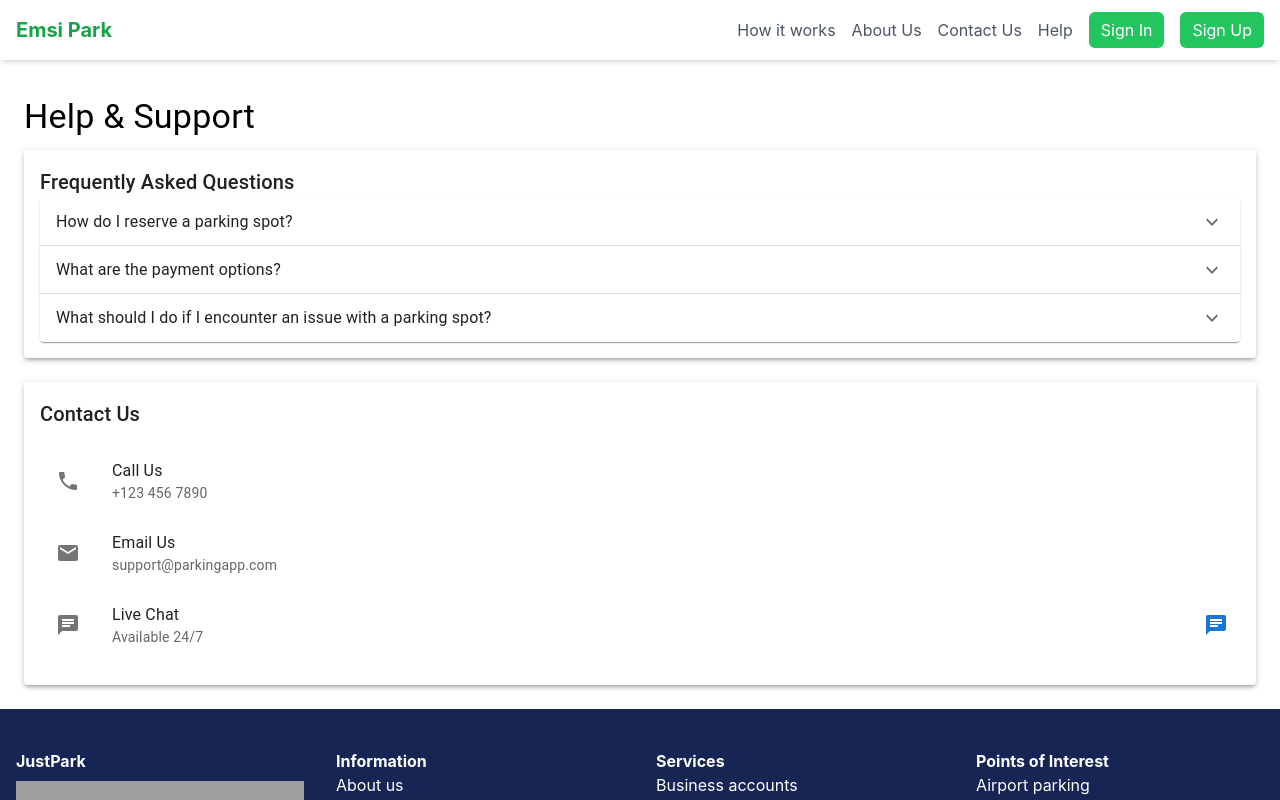
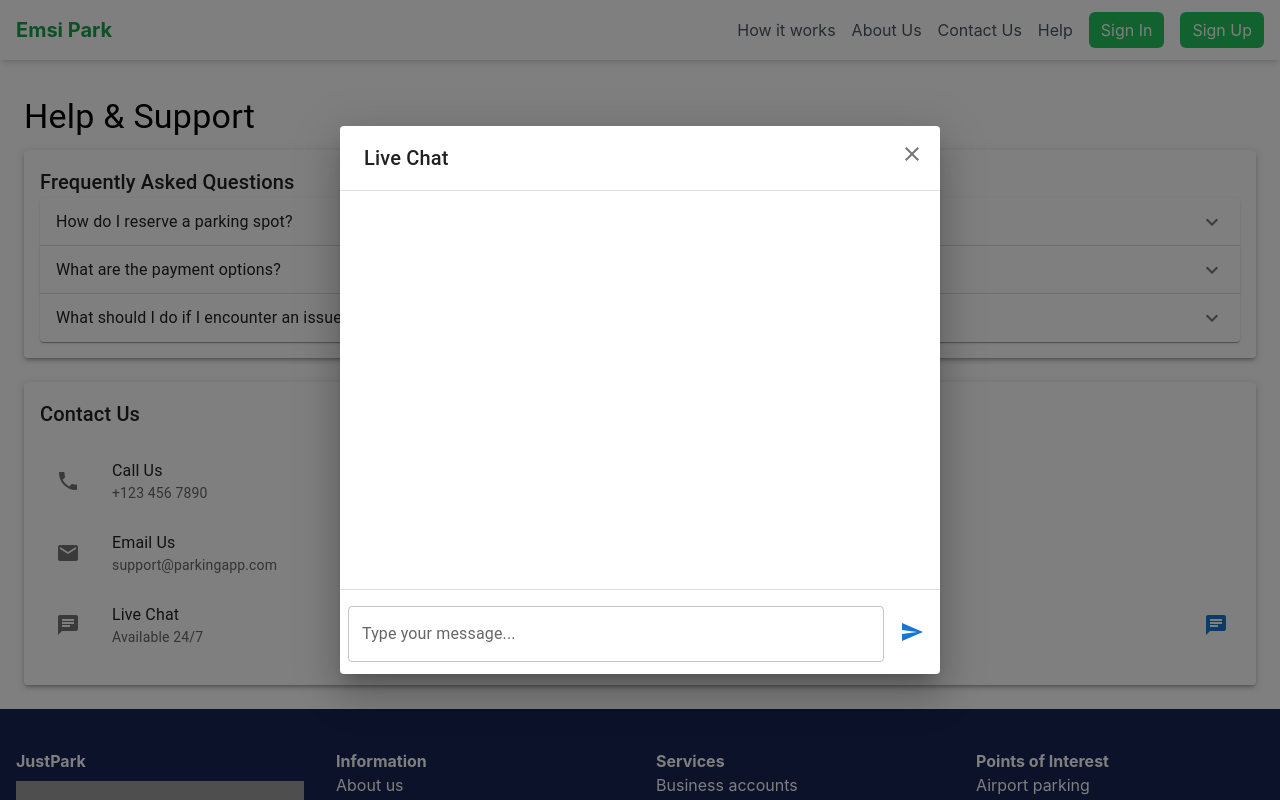
Before and after one commit to HAMZAELALOUI/smart_parking_app, a React (Create React App) app in the folder front_end/: page /help in a window 1280 px wide. Both pictures are taken after a click on the button "chat". Shown: the top 800 px of the page. Built offline with nearby package versions, Linux system fonts and the light colour scheme; grey boxes are pictures that could not be loaded.

Commit message:
add live chat design

```diff
--- a/front_end/src/components/HelpSection.jsx
+++ b/front_end/src/components/HelpSection.jsx
@@ -1,16 +1,50 @@
-import React from 'react';
-import { Typography, Paper, Box, Accordion, AccordionSummary, AccordionDetails, List, ListItem, ListItemIcon, ListItemText, Divider, IconButton, Link, Badge } from '@mui/material';
+import React, { useState } from 'react';
+import {
+  Typography, Paper, Box, Accordion, AccordionSummary, AccordionDetails, List, ListItem,
+  ListItemIcon, ListItemText, Divider, IconButton, Dialog, DialogContent,
+  TextField, Button, Badge, Avatar,
+  DialogTitle,
+  DialogActions
+} from '@mui/material';
 import ExpandMoreIcon from '@mui/icons-material/ExpandMore';
 import EmailIcon from '@mui/icons-material/Email';
 import PhoneIcon from '@mui/icons-material/Phone';
 import ChatIcon from '@mui/icons-material/Chat';
+import CloseIcon from '@mui/icons-material/Close';
+import SendIcon from '@mui/icons-material/Send';
 
 function HelpSection() {
+    const [openChat, setOpenChat] = useState(false);
+    const [chatMessages, setChatMessages] = useState([]);
+    const [newMessage, setNewMessage] = useState('');
+
+    // Example FAQ data
     const faqs = [
         { question: "How do I reserve a parking spot?", answer: "You can reserve a parking spot by navigating to the 'Reserve' section in our app and selecting the spot you wish to reserve." },
         { question: "What are the payment options?", answer: "We accept various payment methods including credit cards, PayPal, and mobile payments." },
         { question: "What should I do if I encounter an issue with a parking spot?", answer: "Please contact our support using the chat feature or email us directly for immediate assistance." },
     ];
+
+    const handleChatOpen = () => {
+        setOpenChat(true);
+    };
+
+    const handleChatClose = () => {
+        setOpenChat(false);
+    };
+
+    const handleSendMessage = () => {
+        if (newMessage.trim()) {
+            const now = new Date();
+            const timestamp = `${now.getHours()}:${now.getMinutes().toString().padStart(2, '0')}`;
+            setChatMessages([...chatMessages, { text: newMessage, sender: 'You', time: timestamp }]);
+            setNewMessage('');
+        }
+    };
+
+    const handleNewMessageChange = (event) => {
+        setNewMessage(event.target.value);
+    };
 
     return (
         <Box sx={{ p: 3, mt: 9 }}>
@@ -56,12 +90,57 @@ function HelpSection() {
                             <ChatIcon />
                         </ListItemIcon>
                         <ListItemText primary="Live Chat" secondary="Available 24/7" />
-                        <IconButton edge="end" aria-label="chat">
+                        <IconButton edge="end" aria-label="chat" onClick={handleChatOpen}>
                             <ChatIcon color="primary" />
                         </IconButton>
                     </ListItem>
                 </List>
             </Paper>
+            <Dialog open={openChat} onClose={handleChatClose} fullWidth maxWidth="sm">
+                <DialogTitle>
+                    Live Chat
+                    <IconButton
+                        aria-label="close"
+                        onClick={handleChatClose}
+                        sx={{ position: 'absolute', right: 8, top: 8 }}
+                    >
+                        <CloseIcon />
+                    </IconButton>
+                </DialogTitle>
+                <DialogContent dividers sx={{ minHeight: '400px' }}>
+                    <List sx={{ maxHeight: 300, overflow: 'auto' }}>
+                        {chatMessages.map((msg, index) => (
+                            <ListItem key={index}>
+                                <ListItemIcon>
+                                    <Avatar>{msg.sender[0]}</Avatar>
+                                </ListItemIcon>
+                                <ListItemText primary={msg.text} secondary={msg.time} />
+                            </ListItem>
+                        ))}
+                    </List>
+                </DialogContent>
+                <DialogActions sx={{ justifyContent: 'space-between' }}>
+                    <TextField
+                        autoFocus
+                        margin="dense"
+                        label="Type your message..."
+                        type="text"
+                        fullWidth
+                        variant="outlined"
+                        value={newMessage}
+                        onChange={handleNewMessageChange}
+                        onKeyPress={(event) => {
+                            if (event.key === 'Enter' && !event.shiftKey) {
+                                handleSendMessage();
+                                event.preventDefault();
+                            }
+                        }}
+                    />
+                    <IconButton color="primary" onClick={handleSendMessage}>
+                        <SendIcon />
+                    </IconButton>
+                </DialogActions>
+            </Dialog>
         </Box>
     );
 }
```
